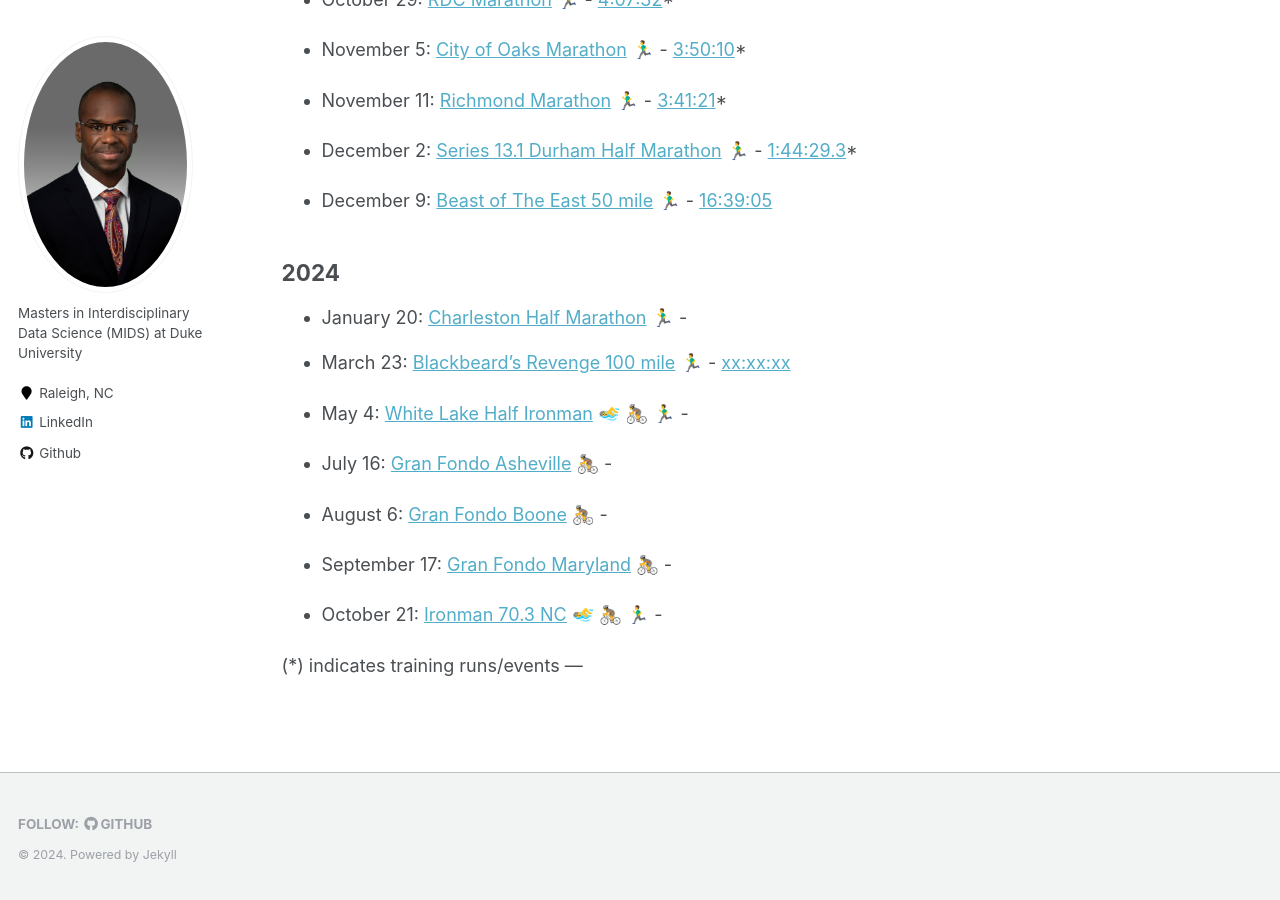
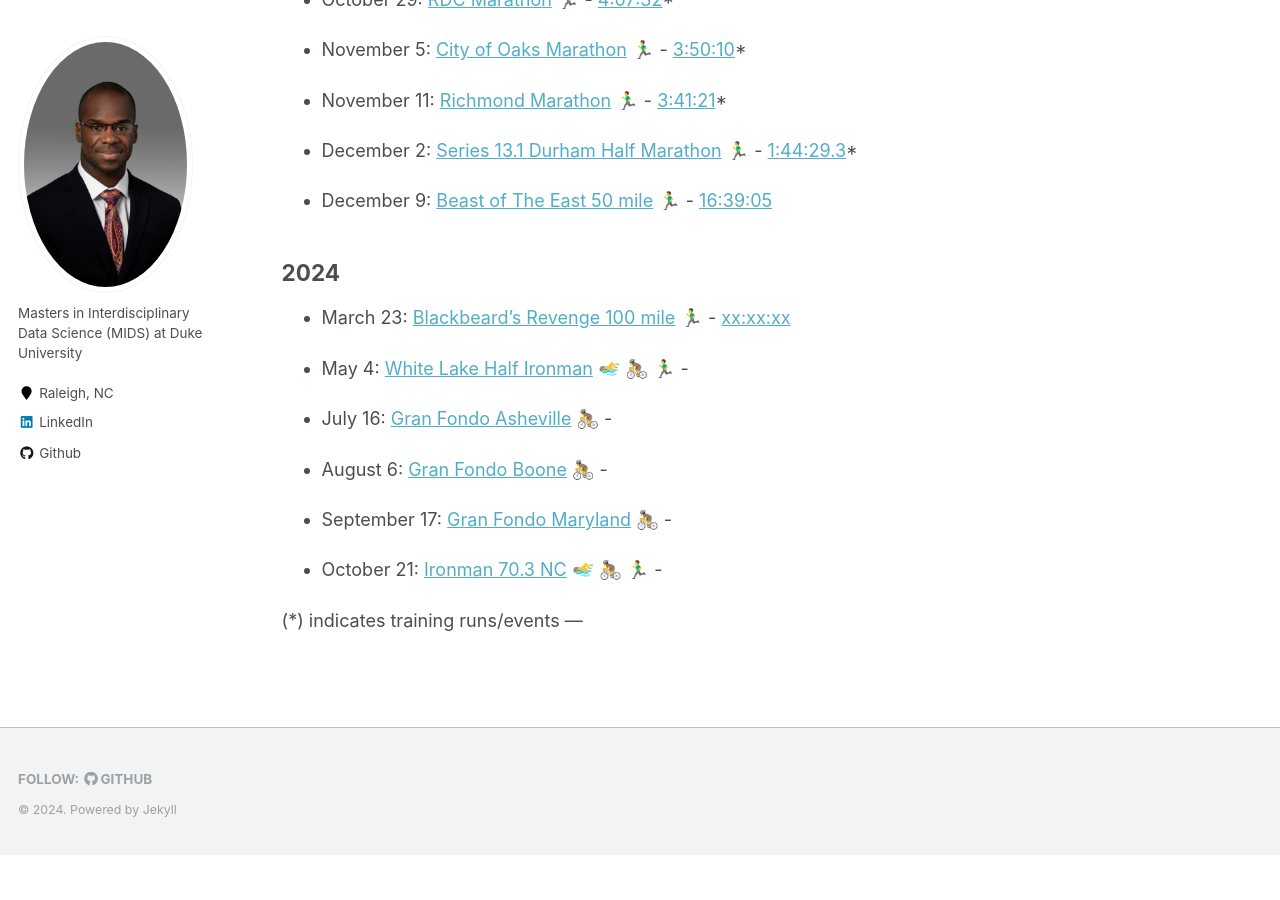
Before and after one commit to caratliff/caratliff.github.io, a Jekyll site: the page built from _pages/race-calendar.md, in a window 1280 px wide and 900 px high, scrolled down 972 px. Built offline with Jekyll 4.4.1, drawn with Linux system fonts in a browser that asks for light colours; emoji names are drawn with the system emoji font; after the commit the page ends 1827 px from its top, so only the background shows below that.

Commit message:
Update race-calendar.md

```diff
--- a/_pages/race-calendar.md
+++ b/_pages/race-calendar.md
@@ -51,10 +51,6 @@ redirect_from:
 
 ## 2024
 
-- January 20: [Charleston Half Marathon](#) :running_man: -
-
-<!-- March 9: [Mountain To Sea 100 mile](https://mountainstosea100.com) :running_man: -->
-
 - March 23: [Blackbeard's Revenge 100 mile](https://runsignup.com/Race/NC/Corolla/BlackbeardsRevenge100) 🏃‍♂️ - [xx:xx:xx](#)
 
 - May 4: [White Lake Half Ironman](https://www.whitelakehalf.com) :swimming_man: :bicyclist: :running_man: -
```
